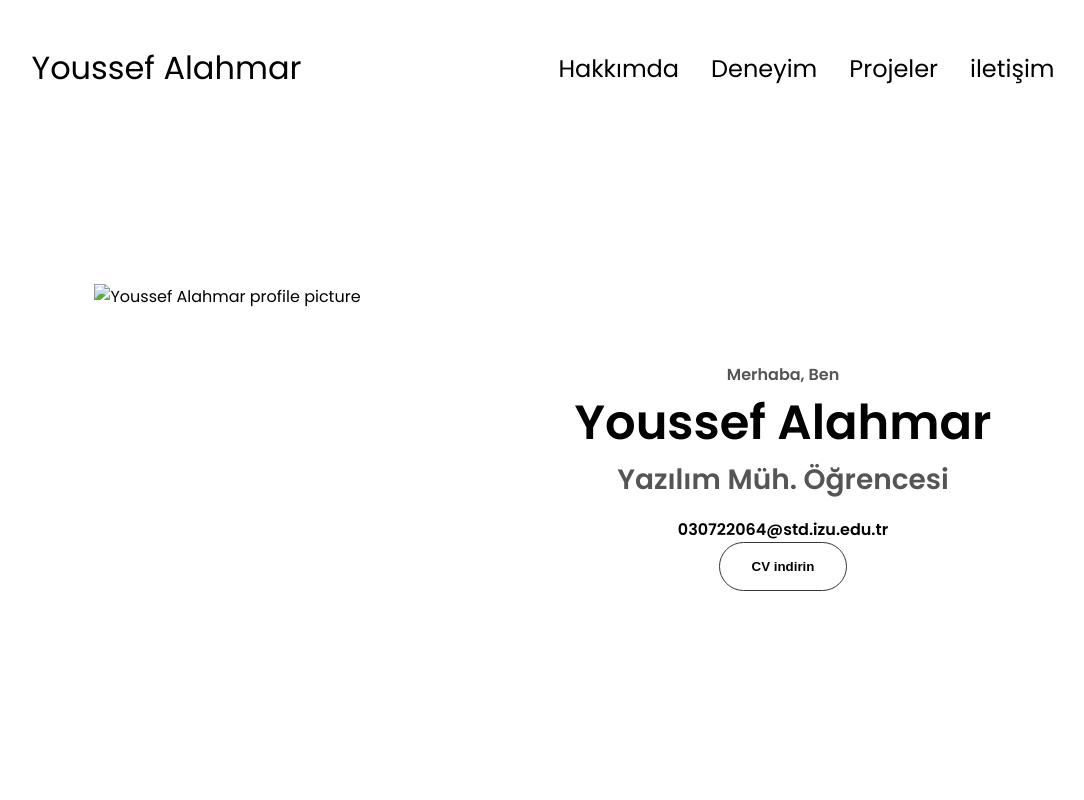
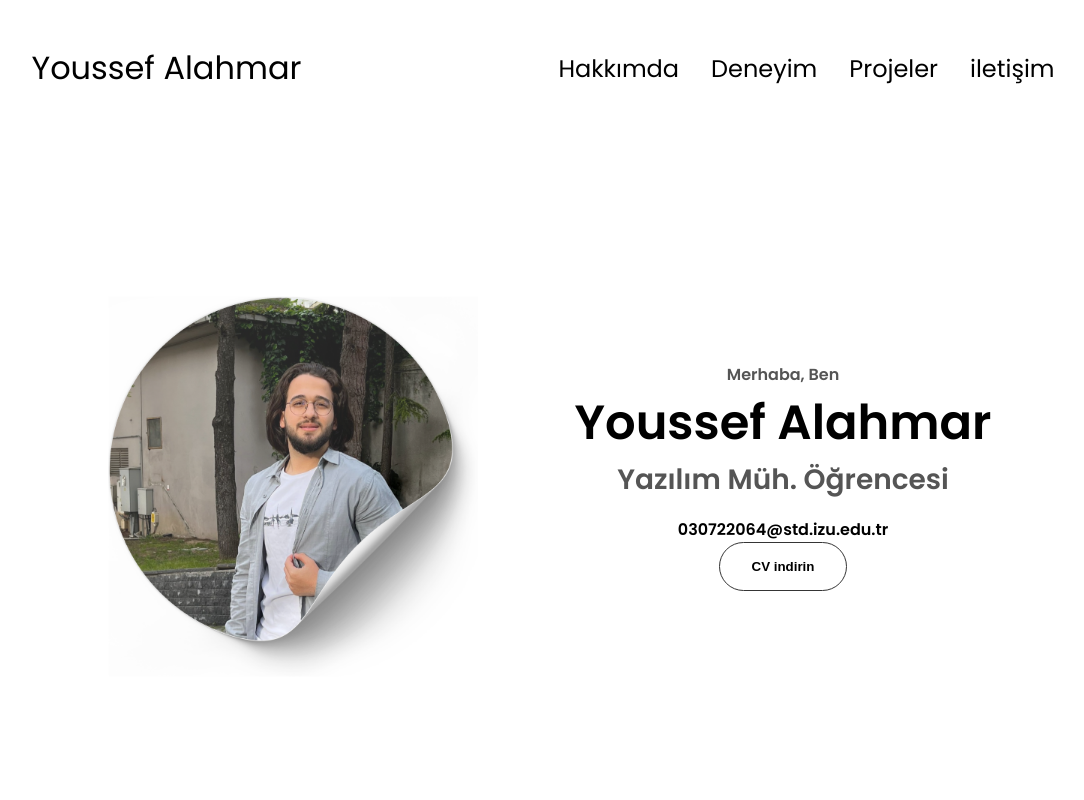
Before and after one commit to YOUSSEF-ALAHMAR/YOUSSEF-ALAHMAR-CV-WEB, a plain HTML site: page index.html in a window 1280 px wide. Shown: the top 800 px of the page, without its empty margins (97-1181 px from the left). Drawn offline with Linux system fonts and the light colour scheme; files whose address does not match are found by name.

Commit message:
Update index.html

```diff
--- a/index.html
+++ b/index.html
@@ -38,7 +38,7 @@
     </nav>
     <section id="profile">
       <div class="section__pic-container">
-        <img src="./assets/Adsız tasarım (29).png" alt="Youssef Alahmar profile picture" />
+        <img src="./Adsız tasarım (29).png" alt="Youssef Alahmar profile picture" />
       </div>
       <div class="section__text">
         <p class="section__text__p1">Merhaba, Ben</p>
```
